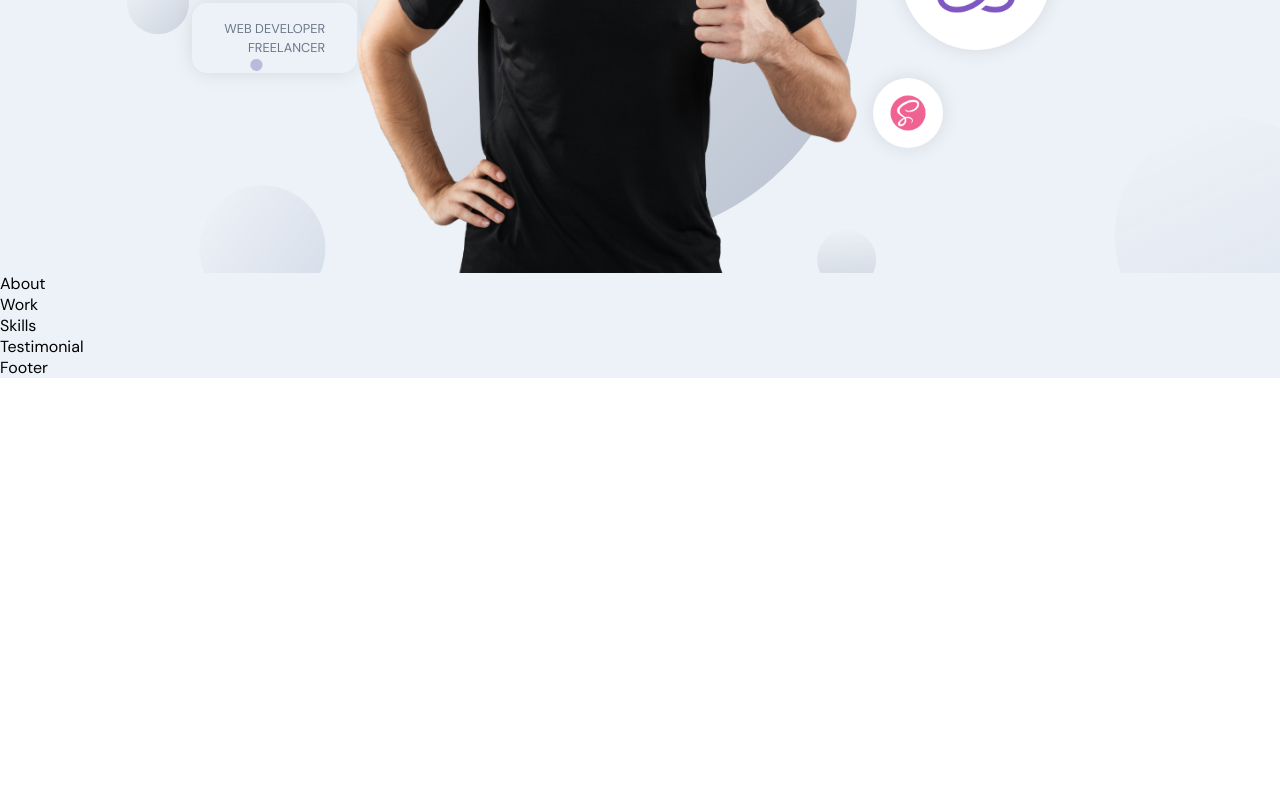
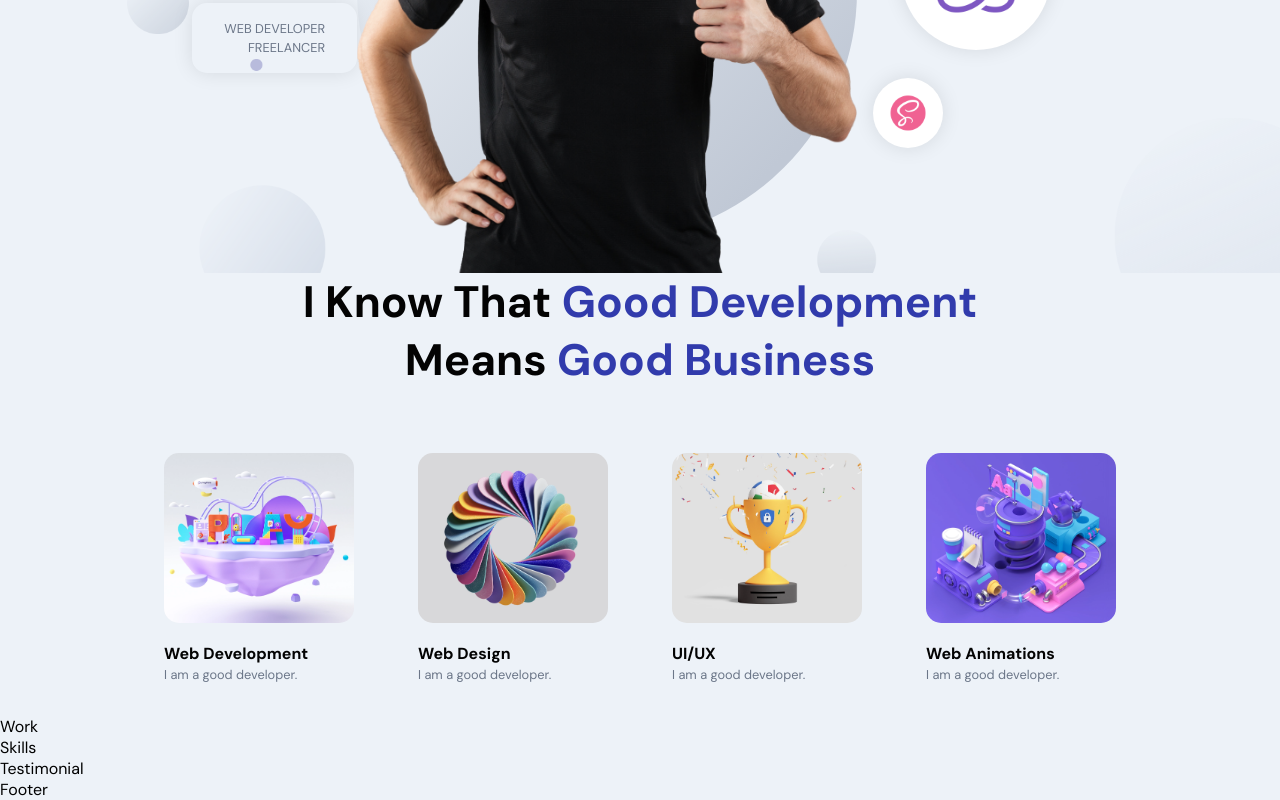
Before and after one commit to Yeison2017/02-portfolio, a React (Vite) app: page / in a window 1280 px wide. Shown: the part 450-1250 px from the top of the page. Before the commit the page ends 828 px from the top, so only its background shows below. Built offline with nearby package versions, Linux system fonts and the light colour scheme.

Commit message:
Se maqueta y se agregan los estilos de la sesion About

```diff
--- /dev/null
+++ b/src/client.ts
@@ -0,0 +1 @@
+import sanityClient from "@sanity/client";
--- a/src/container/About/About.scss
+++ b/src/container/About/About.scss
@@ -0,0 +1,38 @@
+.app__about{
+    flex: 1;
+    width: 100%;
+    flex-direction: column;
+}
+
+.app__profiles {
+    display: flex;
+    justify-content: center;
+    align-items: flex-start;
+    flex-wrap: wrap;
+    margin-top: 2rem;
+}
+
+.app__profile-item{
+    width: 190px;
+    display: flex;
+    justify-content: flex-start;
+    align-items: flex-start;
+    flex-direction: column;
+    margin: 2rem;
+
+    img{
+        width: 100%;
+        height: 170px;
+        border-radius: 15px;
+        object-fit: cover;
+    }
+
+    @media screen and (min-width: 2000px){
+        width: 370px;
+        margin: 2rem 4rem;
+
+        img{
+            height: 320;
+        }
+    }
+}
--- a/src/container/About/About.tsx
+++ b/src/container/About/About.tsx
@@ -1,7 +1,62 @@
+import React, { useState, useEffect } from "react";
+import { motion } from "framer-motion";
+
+import { images } from "../../constants";
 import "./About.scss";
 
+const abouts = [
+    {
+        title: "Web Development",
+        description: "I am a good developer.",
+        imgUrl: images.about01,
+    },
+    {
+        title: "Web Design",
+        description: "I am a good developer.",
+        imgUrl: images.about02,
+    },
+    {
+        title: "UI/UX",
+        description: "I am a good developer.",
+        imgUrl: images.about03,
+    },
+    {
+        title: "Web Animations",
+        description: "I am a good developer.",
+        imgUrl: images.about04,
+    },
+];
+
 const About = () => {
-    return <div>About</div>;
+    return (
+        <>
+            <h2 className="head-text">
+                I Know that <span>Good Development</span>
+                <br />
+                means <span>Good Business</span>
+            </h2>
+
+            <div className="app__profiles">
+                {abouts.map((about, index) => (
+                    <motion.div
+                        whileInView={{ opacity: 1 }}
+                        whileHover={{ scale: 1.1 }}
+                        transition={{ duration: 0.5, type: "tween" }}
+                        className="app__profile-item"
+                        key={about.title + index}
+                    >
+                        <img src={about.imgUrl} alt={about.title} />
+                        <h2 className="bold-text" style={{ marginTop: 20 }}>
+                            {about.title}
+                        </h2>
+                        <p className="p-text" style={{ marginTop: 1 }}>
+                            {about.description}
+                        </p>
+                    </motion.div>
+                ))}
+            </div>
+        </>
+    );
 };
 
 export default About;
```
